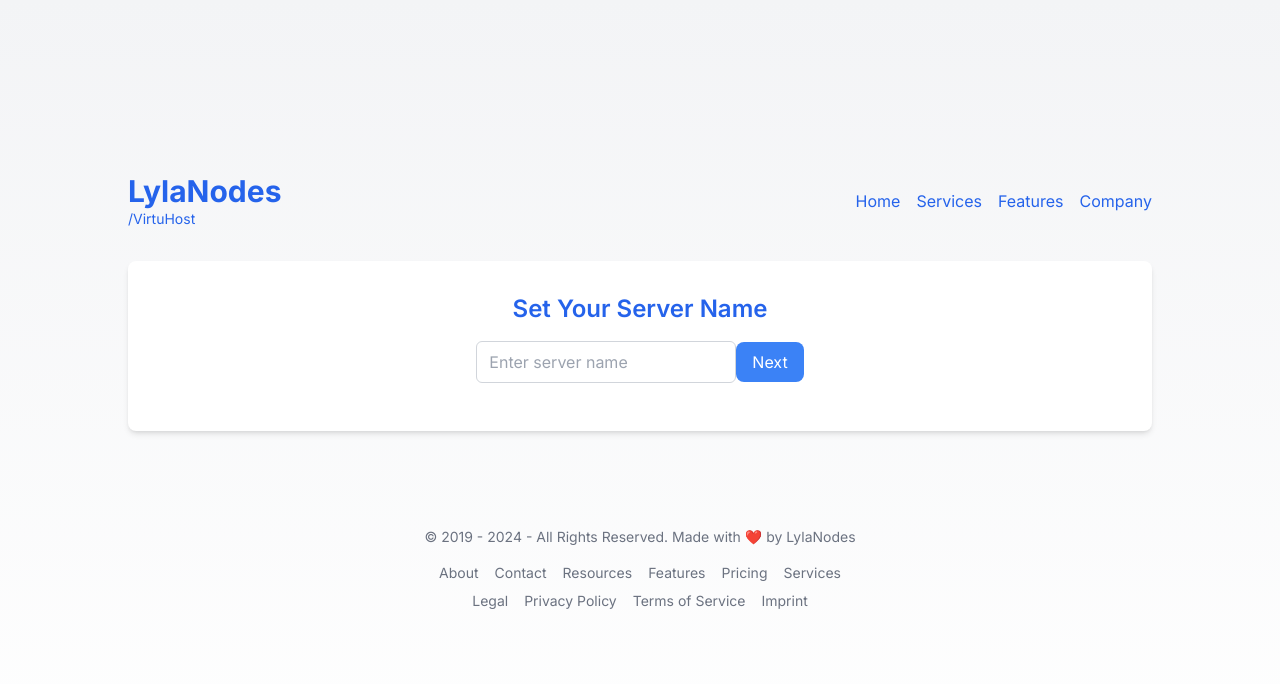
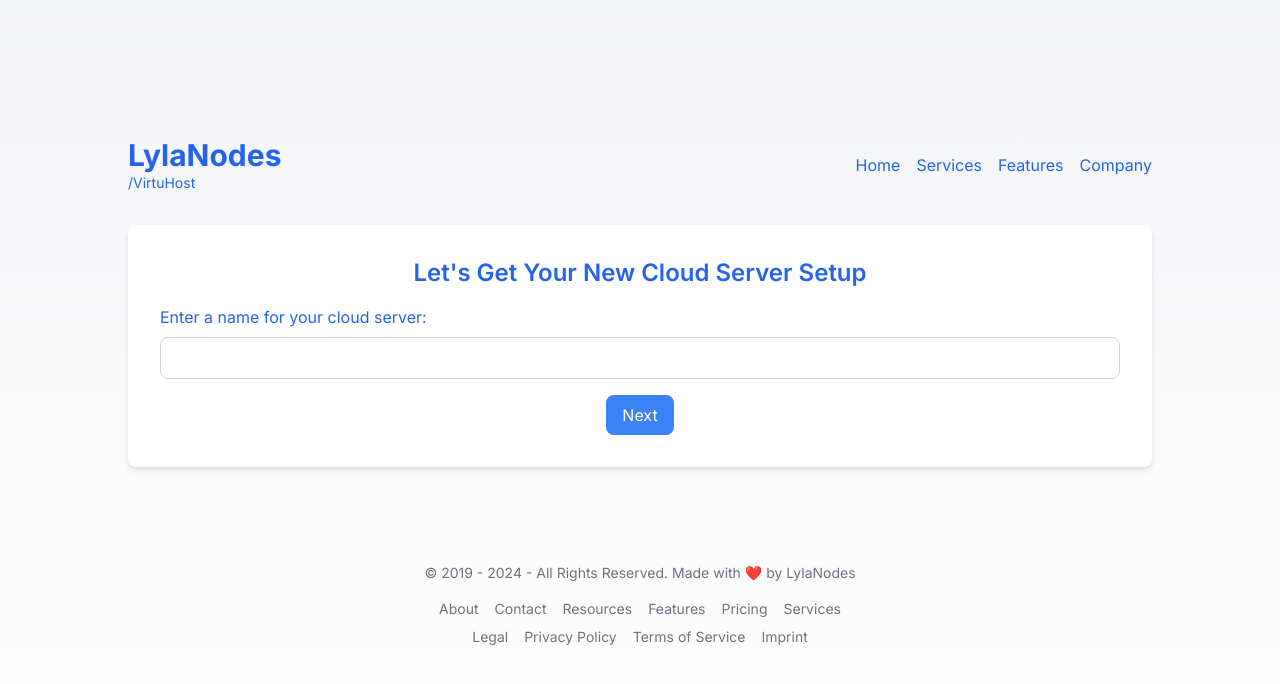
Before and after one commit to vekalmao/vpswebsite, a Next.js app: page / in a window 1280 px wide. Shown: the top 684 px of the page. Built offline with nearby package versions, Linux system fonts and the light colour scheme.

Commit message:
Update page.tsx

```diff
--- a/app/page.tsx
+++ b/app/page.tsx
@@ -1,69 +1,47 @@
-// Add the "use client" directive at the top of the file
-"use client";
+// pages/index.tsx
+import React, { useState } from 'react';
+import Image from 'next/image';
 
-import React, { useState } from 'react';
-import Image from 'next/image'; // Import Image from next/image for optimized images
-
-// Functional component Home
-export default function Home() {
-  // State variables
+const Home = () => {
   const [step, setStep] = useState(1);
   const [serverName, setServerName] = useState('');
   const [selectedLocation, setSelectedLocation] = useState<string>('');
-  const [selectedCpuType, setSelectedCpuType] = useState<string>(''); // State for selected CPU type
+  const [selectedCpuType, setSelectedCpuType] = useState<string>('');
   const [selectedPlan, setSelectedPlan] = useState<string>('');
   const [vpsCreated, setVpsCreated] = useState<boolean>(false);
-  const [ipv4Address, setIpv4Address] = useState<string>(''); // State for IPv4 address
+  const [ipv4Address, setIpv4Address] = useState<string>('');
 
-  // Event handler for advancing to step 2
-  const handleCreateCloud = () => {
+  const handleSaveServerName = () => {
     setStep(2);
   };
 
-  // Event handler for saving server name and advancing to step 2
-  const handleSaveServerName = () => {
-    if (serverName.trim() !== '') {
-      setStep(2); // Advance to step 2 only if server name is not empty
-    } else {
-      alert('Please enter a valid server name.'); // Show alert if server name is empty
-    }
-  };
-
-  // Event handler for selecting a location and advancing to step 3
   const handleSelectLocation = (location: string) => {
     setSelectedLocation(location);
     setStep(3);
   };
 
-  // Event handler for selecting CPU type and advancing to step 4
   const handleSelectCpuType = (cpuType: string) => {
     setSelectedCpuType(cpuType);
     setStep(4);
   };
 
-  // Event handler for selecting a plan and advancing to step 5
   const handleSelectPlan = (plan: string) => {
     setSelectedPlan(plan);
     setStep(5);
   };
 
-  // Event handler for submitting server setup
   const handleSubmit = () => {
-    // Placeholder for logic to submit server setup
-    // For now, simulate creation of VPS and generate random IPv4 address
     setVpsCreated(true);
     const randomIpv4 = generateRandomIpv4();
     setIpv4Address(randomIpv4);
-    setStep(6); // Advance to step 6 after submission
+    setStep(6);
   };
 
-  // Function to generate a random IPv4 address
   const generateRandomIpv4 = (): string => {
     const ipOctet = () => Math.floor(Math.random() * 256);
     return `${ipOctet()}.${ipOctet()}.${ipOctet()}.${ipOctet()}`;
   };
 
-  // Plan details for Shared and Dedicated plans
   const sharedPlans = [
     { name: 'CX-01', description: 'Cheap for small projects', specifications: '1GB of RAM, 1 Core, 20GB of Storage' },
     { name: 'CX-02', description: 'Affordable for startups', specifications: '2GB of RAM, 2 Cores, 40GB of Storage' },
@@ -83,7 +61,6 @@ export default function Home() {
   ];
 
   return (
-    // Main container with styles
     <main className="flex flex-col items-center justify-center min-h-screen p-10 bg-gradient-to-b from-gray-100 to-white dark:from-gray-800 dark:to-gray-900">
       {/* Header section */}
       <header className="w-full max-w-5xl flex items-center justify-between mb-8">
@@ -105,14 +82,16 @@ export default function Home() {
       <section className="w-full max-w-5xl bg-white rounded-lg p-8 shadow-md mb-8 text-center">
         {step === 1 && (
           <>
-            <h2 className="text-2xl font-semibold mb-4 text-blue-600">Set Your Server Name</h2>
+            <h2 className="text-2xl font-semibold mb-4 text-blue-600">Let&apos;s Get Your New Cloud Server Setup</h2>
+            <div className="mb-4">
+              <label className="block text-left mb-2 text-blue-600">Enter a name for your cloud server:</label>
               <input
                 type="text"
+                className="border border-gray-300 rounded-lg px-3 py-2 w-full text-blue-600" // Text color set to blue
                 value={serverName}
                 onChange={(e) => setServerName(e.target.value)}
-              placeholder="Enter server name"
-              className="border border-gray-300 px-3 py-2 rounded-md mb-4 focus:outline-none focus:ring-2 focus:ring-blue-600"
               />
+            </div>
             <button
               className="bg-blue-500 text-white px-4 py-2 rounded-lg hover:bg-blue-600 transition duration-300"
               onClick={handleSaveServerName}
@@ -122,9 +101,6 @@ export default function Home() {
           </>
         )}
 
-        {/* Render the server setup steps */}
-        {step >= 2 && step <= 5 && (
-          <>
         {step === 2 && (
           <>
             <h2 className="text-2xl font-semibold mb-4 text-blue-600">Select Your Location</h2>
@@ -190,7 +166,6 @@ export default function Home() {
           <>
             <h2 className="text-2xl font-semibold mb-4 text-blue-600">{selectedPlan} Details</h2>
             <div className="bg-gray-100 rounded-lg p-4">
-                  {/* Display plan details */}
               <h3 className="text-xl font-semibold mb-2 text-blue-600">{selectedPlan}</h3>
               {selectedPlan.startsWith('CX') ? (
                 <p className="text-sm text-gray-600">Cheap for small projects</p>
@@ -211,15 +186,11 @@ export default function Home() {
             </button>
           </>
         )}
-          </>
-        )}
 
-        {/* Render the VPS creation success */}
         {step === 6 && (
           <>
             <h2 className="text-2xl font-semibold mb-4 text-blue-600">Your Servers</h2>
             <div className="bg-gray-100 rounded-lg p-4">
-              {/* Display server details */}
               <h3 className="text-xl font-semibold mb-2 text-blue-600">Server Name: {serverName}</h3>
               <p className="text-sm text-gray-600">IP: {ipv4Address}</p>
               <p className="text-sm text-gray-600">ssh root@{ipv4Address}</p>
@@ -249,3 +220,5 @@ export default function Home() {
     </main>
   );
 }
+
+export default Home;
```
Lines whose indentation alone changed are shown as unchanged.
